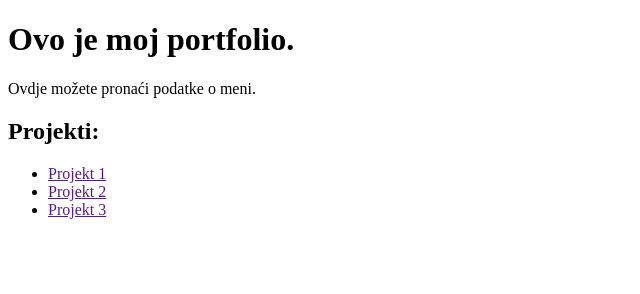
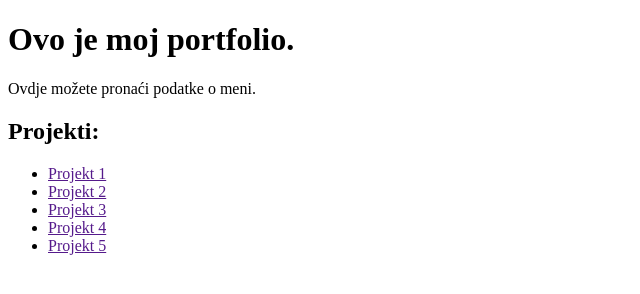
Before and after one commit to Loren377/Loren377.github.io, a plain HTML site: page portfolio.html in a window 1280 px wide. Shown: the whole page, without its empty margins (0-640 px from the left). Drawn offline with Linux system fonts and the light colour scheme.

Commit message:
portfolio izmjena

```diff
--- a/portfolio.html
+++ b/portfolio.html
@@ -13,6 +13,8 @@
         <li><a href="">Projekt 1</a></li>
         <li><a href="">Projekt 2</a></li>
         <li><a href="">Projekt 3</a></li>
+        <li><a href="">Projekt 4</a></li>
+        <li><a href="">Projekt 5</a></li>
     </ul>
 </body>
 </html>
```
